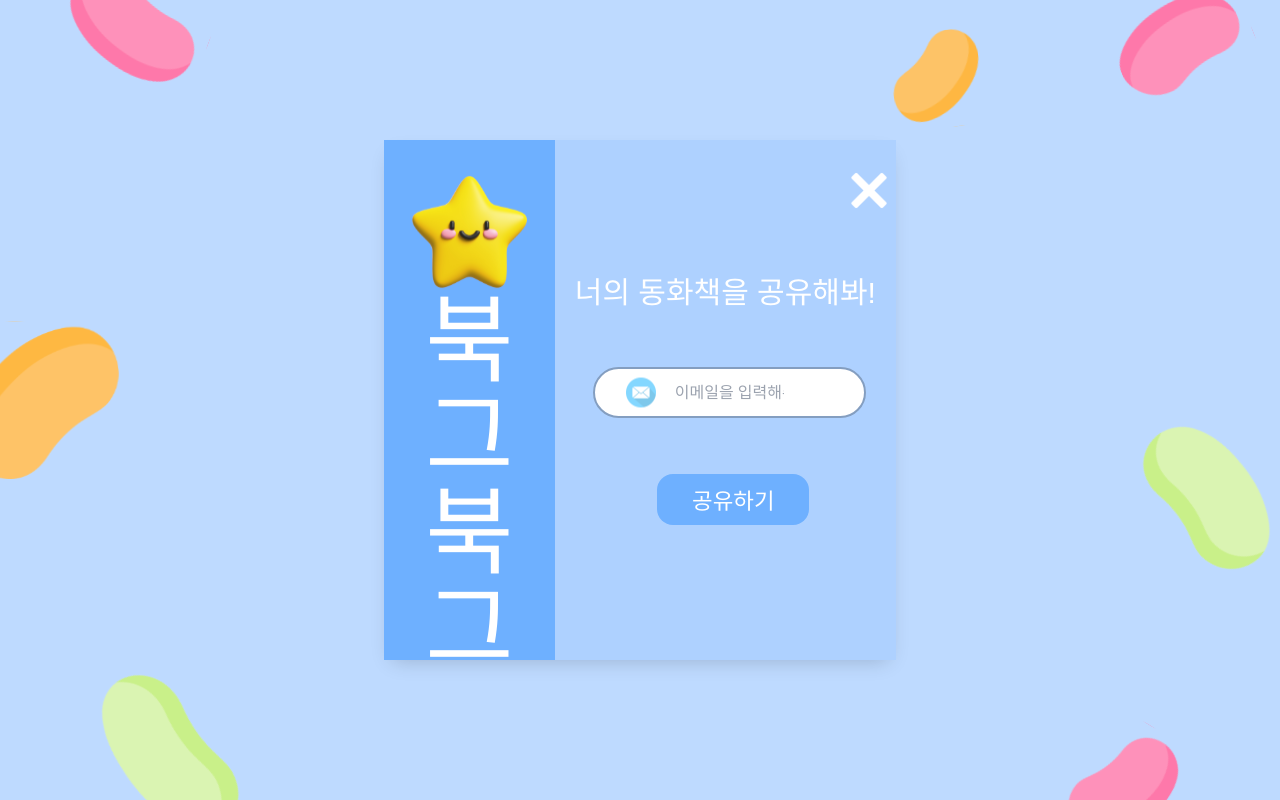
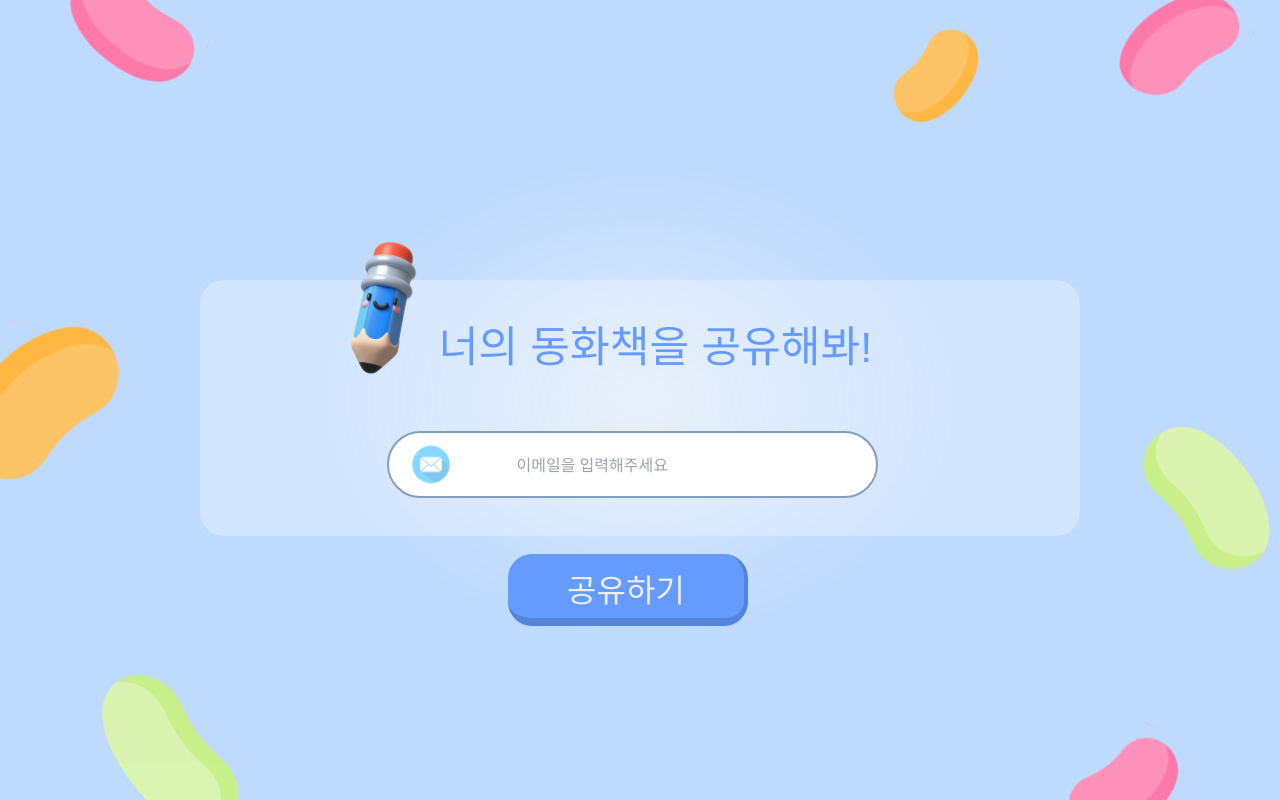
Before and after one commit to 2023-Winter-Bootcamp-Team-I/Docker, a React (Vite) app in the folder frontend/: page /sharemodal in a window 1280 px wide. Built offline with nearby package versions, Linux system fonts and the light colour scheme; no server answers; a web font is replaced by a local one; what recoil-persist would draw is missing.

Commit message:
feat: sharpage fixing

```diff
--- a/frontend/src/components/ShareModal.tsx
+++ b/frontend/src/components/ShareModal.tsx
@@ -1,7 +1,7 @@
 import React, { useState, ChangeEvent, useEffect } from 'react';
 import letterImg from '@/assets/images/letter.svg';
-import star from '@/assets/images/star.svg';
-import Close from '@/assets/images/Close.svg';
+import pencil from '@/assets/images/pencil.svg';
+
 import { sendEmail } from '@/api/email';
 import { Link } from 'react-router-dom';
 import { motion, AnimatePresence } from 'framer-motion';
@@ -54,32 +54,17 @@ const ShareModal: React.FC<ShareModalProps> = ({ closeModal, bookId }) => {
           exit={{ opacity: 0 }}
           transition={{ duration: 0.5 }}
         >
-          <div className="flex justify-center text-center md:items-center md:p-0 w-full md:h-10">
-            <div className="relative rounded-md shadow-[0_8px_20px_-8px_rgba(0,0,0,0.2)] transition-all my-8 w-2/3 md:w-2/5">
-              <div className="flex flex-col md:flex-row h-[65vh]">
-                <div className="flex flex-col md:flex-col bg-loginBlue md:basis-1/3  ">
-                  <div className="flex basis-2/3 md:justify-center items-center justify-start">
-                    <img className="mx-auto min-h-full mt-8 md:w-full w-1/3" src={star} alt="star_character" />
-                  </div>
-                  <div className="flex basis-1/3 font-dongle text-white xl:text-8xl  text-6xl md:justify-center md:align-bottom  justify-center">
-                    북그북그
-                  </div>
-                </div>
-                <div className="flex flex-col bg-mainColor md:basis-2/3 basis-full h-full justify-center">
-                  <button onClick={closeModal}>
-                    <img
-                      className="xl:left-[90%] md:left-[85%] left-[84%] mr-10 top-[5%] z-20 absolute hover:scale-110"
-                      src={Close}
-                      alt="close_button"
-                    />
-                  </button>
-                  <div className="flex text-white font-jua px-3 xl:text-3xl md:text-xl text-3xl  justify-center mt-10 mb-[7vh]">
-                    너의 동화책을 공유해봐!
+          <div className="w-[50%] h-[60%] bg-radial-gradient z-10 flex flex-col justify-center items-center">
+            <div className="bg-white mb-12 bg-opacity-30 mt-16 w-[55rem] h-[16rem] rounded-3xl flex flex-col">
+              <div className="flex flex-col justify-center items-center gap-4 -ml-8">
+                <div className="flex justify-center items-center gap-4 -ml-8">
+                  <img src={pencil} className="flex -mt-8 mb-12 scale-150" alt="연필 이미지" />
+                  <p className="font-jua text-[#659AFF] text-[2.7rem]">너의 동화책을 공유해봐!</p>
                 </div>
                 <div className="flex flex-col justify-center">
                   <div className="flex justify-center">
                     <img
-                        className="flex mx-auto min-h-full md:w-8 w-7 opacity-50 -mr-16 ml-10"
+                      className="flex mx-auto min-h-full w-10  opacity-50 -mr-16 ml-10"
                       src={letterImg}
                       alt="letter_image"
                     />
@@ -91,7 +76,7 @@ const ShareModal: React.FC<ShareModalProps> = ({ closeModal, bookId }) => {
                       required
                       value={email}
                       onChange={handleEmailChange}
-                        className="block md:w-[80%] w-[70%] md:h-[3.2rem] h-[3.2rem] text-base  rounded-full px-20 py-[18px] border-2 border-shadowGray focus:outline-signupButtonBlue"
+                      className="block w-[100%] h-[4.2rem] text-base  rounded-full px-[8rem] py-[18px] border-2 border-shadowGray focus:outline-signupButtonBlue"
                     />
                   </div>
                   <div className="flex mb-[7vh] justify-center"></div>
@@ -102,12 +87,11 @@ const ShareModal: React.FC<ShareModalProps> = ({ closeModal, bookId }) => {
                           handleShareButtonClick();
                           closeModal();
                         }}
-                          className="md:w-[9.5rem] w-[7.5rem]  md:h-[3.2rem] h-[2.2rem] mb-10  md:text-[1.4rem] text-[1.0rem]  font-jua rounded-2xl bg-loginBlue md:py-3.5 py-1 text text-3xl leading-7 text-white ml-2 hover:scale-110"
+                        className="w-[15rem] h-[4.5rem] text-[#EEEEEE] bg-[#659AFF] pt-2 text-[2rem] rounded-3xl border-[#5483DC] border-b-8 border-r-4 hover:bg-[#508dff]"
                       >
                         공유하기
                       </button>
                     </Link>
-                    </div>
                   </div>
                 </div>
               </div>
```
Lines whose indentation alone changed are shown as unchanged.
